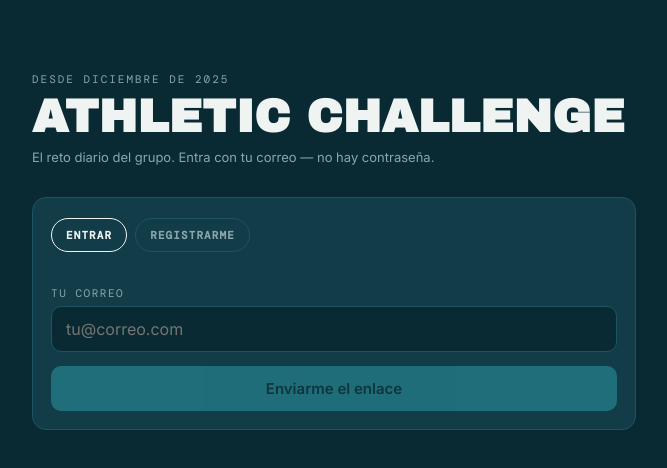
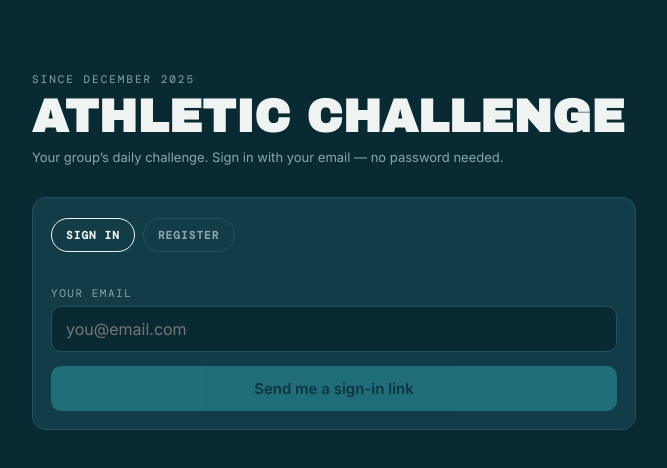
Before and after one commit to josesalek1/athletic-challenge, a Next.js app: page /login in a window 1280 px wide. Shown: the top 468 px of the page, without its empty margins (306-973 px from the left). Built offline with nearby package versions, Linux system fonts and the light colour scheme.

Commit message:
Translate auth and improve installed session flow

```diff
--- a/app/login/page.tsx
+++ b/app/login/page.tsx
@@ -35,8 +35,8 @@ export default function Login() {
       setState('error');
       setMessage(
         mode === 'register'
-          ? 'No se pudo completar el registro. Revisa tu nombre y el código interno.'
-          : 'No se pudo enviar el enlace. Revisa el correo e inténtalo otra vez.'
+          ? 'Registration failed. Check your name and group code.'
+          : 'The sign-in link could not be sent. Check your email and try again.'
       );
       return;
     }
@@ -45,20 +45,21 @@ export default function Login() {
 
   return (
     <main className="wrap" style={{ paddingTop: 72 }}>
-      <p className="eyebrow">Desde diciembre de 2025</p>
+      <p className="eyebrow">Since December 2025</p>
       <h1 className="display" style={{ fontSize: 46, margin: '10px 0 8px' }}>
         Athletic Challenge
       </h1>
       <p className="muted" style={{ marginBottom: 30 }}>
-        El reto diario del grupo. Entra con tu correo — no hay contraseña.
+        Your group’s daily challenge. Sign in with your email — no password needed.
       </p>
 
       {state === 'sent' ? (
         <div className="card">
-          <p style={{ fontWeight: 600, marginBottom: 6 }}>Enlace enviado</p>
+          <p style={{ fontWeight: 600, marginBottom: 6 }}>Check your inbox</p>
           <p className="muted">
-            Abre el correo en <strong>este mismo teléfono</strong> y pulsa el enlace.
-            Caduca en una hora.
+            Open the email on <strong>this same device</strong> and tap the sign-in link.
+            It expires in one hour. Once signed in, install or open Athletic Challenge
+            from that same browser. Your session will stay active for daily use.
           </p>
         </div>
       ) : (
@@ -69,26 +70,26 @@ export default function Login() {
                       setMode('login');
                       setState('idle');
                     }}>
-              Entrar
+              Sign in
             </button>
             <button className="chip" role="tab" data-on={mode === 'register'}
                     aria-selected={mode === 'register'} onClick={() => {
                       setMode('register');
                       setState('idle');
                     }}>
-              Registrarme
+              Register
             </button>
           </div>
 
           {mode === 'register' && (
             <>
-              <label htmlFor="display-name">Tu nombre</label>
+              <label htmlFor="display-name">Your name</label>
               <input
                 id="display-name"
                 type="text"
                 autoComplete="name"
                 value={displayName}
-                placeholder="Nombre y apellido"
+                placeholder="First and last name"
                 maxLength={50}
                 onChange={(e) => setDisplayName(e.target.value)}
               />
@@ -96,7 +97,7 @@ export default function Login() {
           )}
 
           <label htmlFor="email" style={{ marginTop: mode === 'register' ? 14 : 0 }}>
-            Tu correo
+            Your email
           </label>
           <input
             id="email"
@@ -104,20 +105,20 @@ export default function Login() {
             inputMode="email"
             autoComplete="email"
             value={email}
-            placeholder="tu@correo.com"
+            placeholder="you@email.com"
             onChange={(e) => setEmail(e.target.value)}
             onKeyDown={(e) => e.key === 'Enter' && ready && send()}
           />
 
           {mode === 'register' && (
             <>
-              <label htmlFor="invite-code" style={{ marginTop: 14 }}>Código interno</label>
+              <label htmlFor="invite-code" style={{ marginTop: 14 }}>Group code</label>
               <input
                 id="invite-code"
                 type="text"
                 autoComplete="off"
                 value={inviteCode}
-                placeholder="Código del grupo"
+                placeholder="Private group code"
                 onChange={(e) => setInviteCode(e.target.value)}
                 onKeyDown={(e) => e.key === 'Enter' && ready && send()}
               />
@@ -131,8 +132,8 @@ export default function Login() {
             onClick={send}
           >
             {state === 'sending'
-              ? 'Enviando…'
-              : mode === 'register' ? 'Registrarme y enviar enlace' : 'Enviarme el enlace'}
+              ? 'Sending…'
+              : mode === 'register' ? 'Register and send link' : 'Send me a sign-in link'}
           </button>
           {state === 'error' && (
             <p className="muted" style={{ marginTop: 12, color: 'var(--rope)' }}>{message}</p>
```
Also changed, not shown: public/manifest.json.
